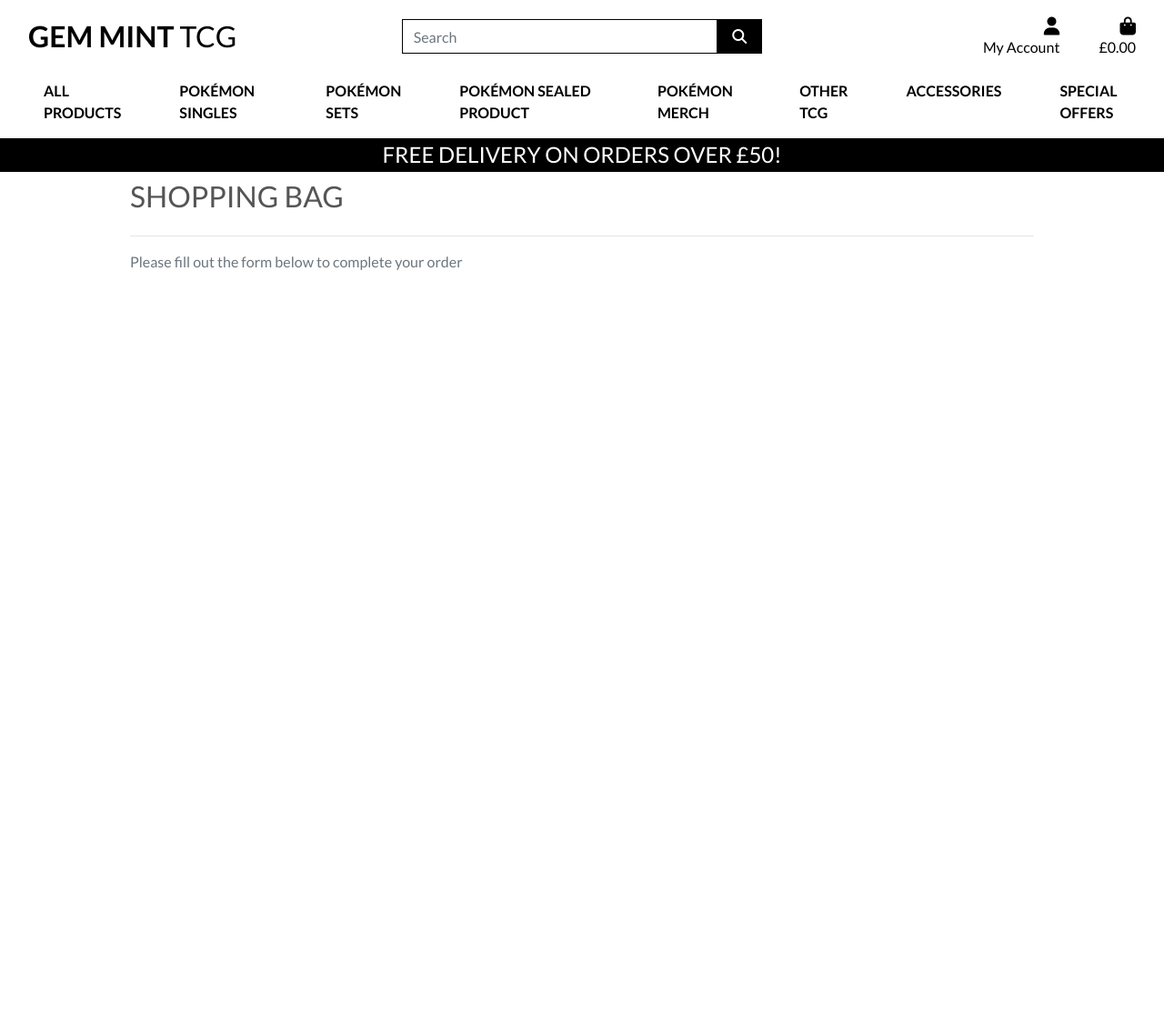
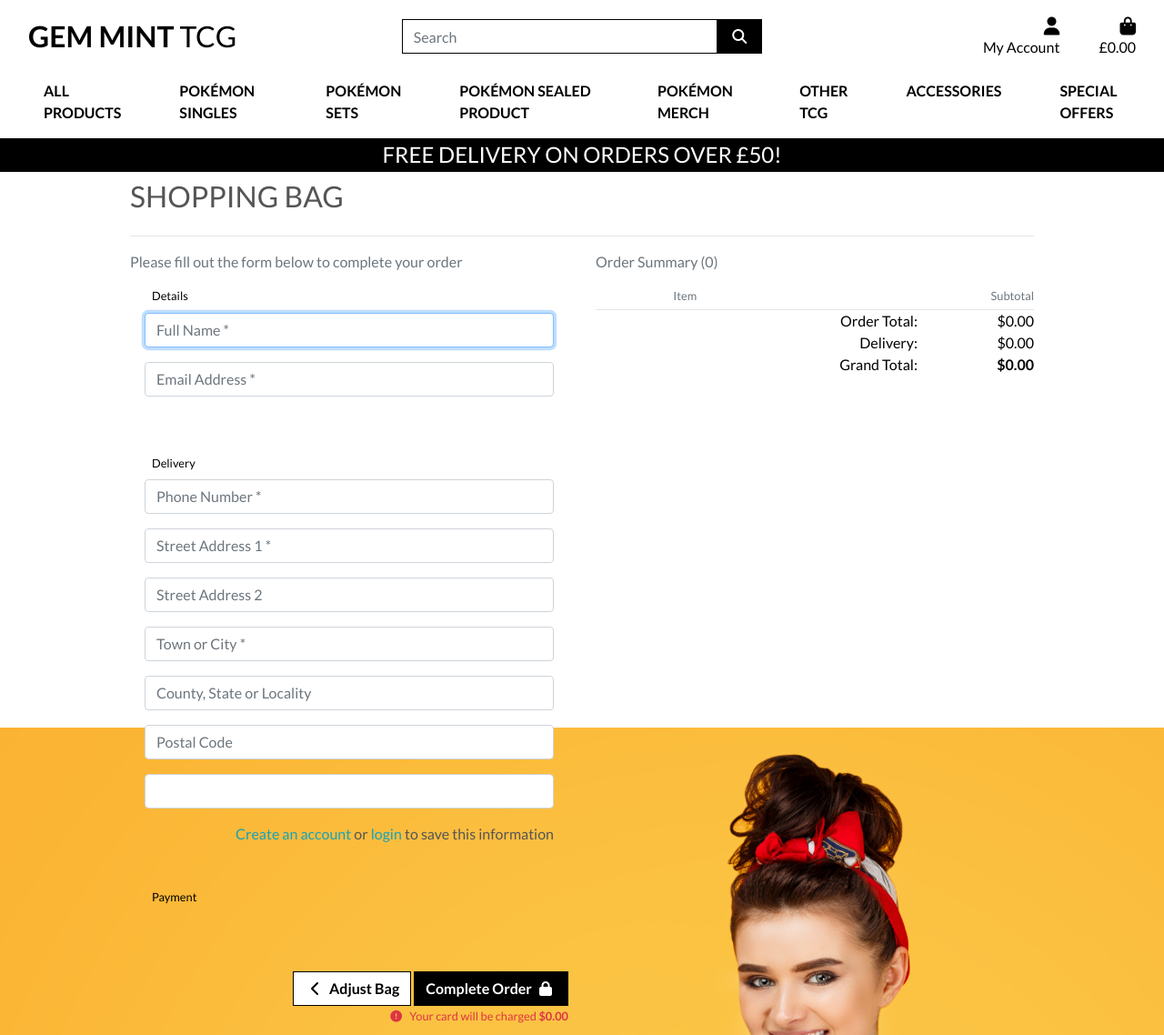
Before and after one commit to DrunkenJellies-dev/GemMintTCG, a Django app: template checkout/templates/checkout/checkout.html in a window 1280 px wide. Shown: the whole page at 91% size. Before the commit the page ends 297 px from the top, so only its background shows below. Run offline with Django 3.2, Linux system fonts and the light colour scheme; the template is opened without the code that fills it: values that come from a table or form of the project are taken from there, others are empty; some libraries are stand-ins or nearby versions.

Commit message:
competed checkout template

```diff
--- a/GemMintTCG/settings.py
+++ b/GemMintTCG/settings.py
@@ -82,6 +82,7 @@
                 'django.template.context_processors.request', #required by allauth
                 'django.contrib.auth.context_processors.auth',
                 'django.contrib.messages.context_processors.messages',
+                'django.template.context_processors.media',
                 'bag.contexts.bag_contents',
             ],
             'builtins': [
--- a/bag/templates/bag/bag.html
+++ b/bag/templates/bag/bag.html
@@ -140,7 +140,7 @@
                 </span>
                 <span class="text-uppercase">Keep Shopping</span>
               </a>
-              <a href="" class="btn btn-black rounded-10 btn-lg">
+              <a href="{% url 'checkout' %}" class="btn btn-black rounded-10 btn-lg">
                 <span class="text-uppercase">Secure Checkout</span>
                 <span class="icon">
                   <i class="fas fa-lock"></i>
--- a/checkout/templates/checkout/checkout.html
+++ b/checkout/templates/checkout/checkout.html
@@ -1,12 +1,8 @@
-{% extends "base.html" %} {% load static %}
+{% extends "base.html" %} {% load static %} {% load bag_tools %} {% block extra_css %}
 
-{% block extra_css %}
+<link rel="stylesheet" href="{% static 'checkout/css/checkout.css' %}" />
 
-<link rel="stylesheet" href="{% static 'checkout/css/checkout.css' %}">
-
-{% endblock %}
-
-{% block page_header %}
+{% endblock %} {% block page_header %}
 <div class="container header-container">
   <div class="row">
     <div class="col"></div>
@@ -24,9 +20,134 @@
   </div>
 
   <div class="row">
+    <div class="col-12 col-lg-6 order-lg-last mb-5">
+        <p class="text-muted">Order Summary ({{ product_count }})</p>
+        <div class="row">
+            <div class="col-7 offset-2">
+                <p class="mb-1 mt-0 small text-muted">Item</p>
+            </div>
+            <div class="col-3 text-right">
+                <p class="mb-1 mt-0 small text-muted">Subtotal</p>
+            </div>
+        </div>
+        {% for item in bag_items %}
+            <div class="row">
+                <div class="col-2 mb-1">
+                    <a href="{% url 'product_detail' item.product.id %}">
+                        {% if item.product.images.all %}
+                            <img class="w-100" src="{{ item.product.images.first.image.url }}" alt="{{ item.product.name }}">
+                        {% else %}
+                            <img class="w-100" src="{{ MEDIA_URL }}noimage.png" alt="{{ item.product.name }}">
+                        {% endif %}
+                    </a>
+                </div>
+                <div class="col-7">
+                    <p class="my-0"><strong>{{ item.product.name }}</strong></p>
+                    <p class="my-0 small">Condition: {% if item.product.has_condition %}{{ item.condition|upper }}{% else %}N/A{% endif %}</p>
+                    <p class="my-0 small text-muted">Qty: {{ item.quantity }}</p>
+                </div>
+                <div class="col-3 text-right">
+                    <p class="my-0 small text-muted">${{ item.product.price | calc_subtotal:item.quantity }}</p>
+                </div>
+            </div>
+        {% endfor %}
+        <hr class="my-0">
+        <div class="row text-black text-right">
+            <div class="col-7 offset-2">
+                <p class="my-0">Order Total:</p>
+                <p class="my-0">Delivery:</p>
+                <p class="my-0">Grand Total:</p>
+            </div>
+            <div class="col-3">
+                <p class="my-0">${{ total | floatformat:2 }}</p>
+                <p class="my-0">${{ delivery | floatformat:2 }}</p>
+                <p class="my-0"><strong>${{ grand_total | floatformat:2 }}</strong></p>
+            </div>
+        </div>
+    </div>
     <div class="col-12 col-lg-6">
-      <p class="text-muted"> Please fill out the form below to complete your order</p>
-
+      <p class="text-muted">
+        Please fill out the form below to complete your order
+      </p>
+      <form action="{% url 'checkout' %}" method="POST" id="payment-form">
+        {% csrf_token %}
+        <fieldset class="rounded px-3 mb-5">
+          <legend class="fieldset-label small text-black px-2 w-auto">
+            Details
+          </legend>
+          {{ order_form.full_name | as_crispy_field }} {{ order_form.email | as_crispy_field }}
+        </fieldset>
+        <fieldset class="rounded px-3 mb-5">
+          <legend class="fieldset-label small text-black px-2 w-auto">
+            Delivery
+          </legend>
+          {{ order_form.phone_number | as_crispy_field }}
+          {{ order_form.street_address1 | as_crispy_field }}
+          {{ order_form.street_address2 | as_crispy_field }}
+          {{ order_form.town_or_city | as_crispy_field }}
+          {{ order_form.county | as_crispy_field }}
+          {{ order_form.postcode | as_crispy_field }}
+          {{ order_form.country | as_crispy_field }}
+          <div class="form-check form-check-inline float-right mr-0">
+            {% if user.is_authenticated %}
+            <label class="form-check-label" for="id-save-info"
+              >Save this delivery information to my profile</label
+            >
+            <input
+              class="form-check-input ml-2 mr-0"
+              type="checkbox"
+              id="id-save-info"
+              name="save-info"
+              checked
+            />
+            {% else %}
+            <label class="form-check-label" for="id-save-info">
+              <a class="text-info" href="{% url 'account_signup' %}"
+                >Create an account</a
+              >
+              or
+              <a class="text-info" href="{% url 'account_login' %}">login</a> to
+              save this information
+            </label>
+            {% endif %}
+          </div>
+        </fieldset>
+        <fieldset class="px-3">
+          <legend class="fieldset-label small text-black px-2 w-auto">
+            Payment
+          </legend>
+          <!-- A Stripe card element will go here -->
+          <div class="mb-3" id="card-element"></div>
+          <!-- Used to display form errors -->
+          <div class="mb-3 text-danger" id="card-errors" role="alert"></div>
+        </fieldset>
+        <div class="submit-button text-right mt-5 mb-2">
+          <a
+            href="{% url 'view_bag' %}"
+            class="btn btn-outline-black rounded-0"
+          >
+            <span class="icon">
+              <i class="fas fa-chevron-left"></i>
+            </span>
+            <span class="font-weight-bold">Adjust Bag</span>
+          </a>
+          <button id="submit-button" class="btn btn-black rounded-0">
+            <span class="font-weight-bold">Complete Order</span>
+            <span class="icon">
+              <i class="fas fa-lock"></i>
+            </span>
+          </button>
+          <p class="small text-danger my-0">
+            <span class="icon">
+              <i class="fas fa-exclamation-circle"></i>
+            </span>
+            <span
+              >Your card will be charged
+              <strong>${{ grand_total|floatformat:2 }}</strong></span
+            >
+          </p>
+        </div>
+      </form>
     </div>
   </div>
 </div>
--- a/checkout/views.py
+++ b/checkout/views.py
@@ -13,7 +13,7 @@
         return redirect(reverse('products'))
 
     order_form = OrderForm()
-    template = 'checkout.checkout.html'
+    template = 'checkout/checkout.html'
     context = {
         'order_form':order_form,
     }
```
